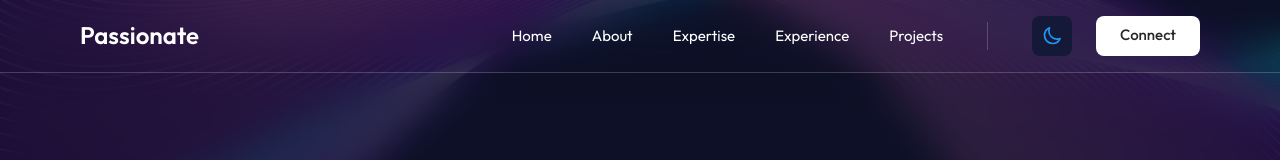
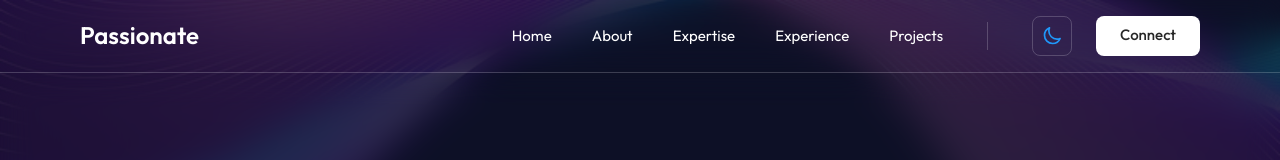
Before and after one commit to alif-firdaus/Passionate-React, a React (Create React App) app: page / in a window 1280 px wide. Shown: the top 160 px of the page. Built offline with nearby package versions, Linux system fonts and the light colour scheme.

Commit message:
Navbar Theme Switcher : updated

```diff
--- a/src/Pages/Navbar.jsx
+++ b/src/Pages/Navbar.jsx
@@ -88,7 +88,7 @@ function Navbar() {
 				{/* Navbar Extra */}
 				<div className="flex justify-between gap-4 lg:gap-6 mr-[26px] lg:mr-20">
 					<div
-						className="flex justify-center border-[1px] w-[40px] h-[40px] rounded-lg dark:border-slate-50 border-slate-400 dark:border-opacity-10 border-opacity-30 lg:dark:bg-darksecondary lg:dark:border-none lg:bg-none lg:border-slate-400 lg:border-opacity-30 items-center cursor-pointer lg:hover:border-opacity-80 duration-300"
+						className="flex justify-center border-[1px] w-[40px] h-[40px] rounded-lg dark:border-slate-50 border-slate-400 dark:border-opacity-20 border-opacity-40 items-center cursor-pointer lg:hover:border-opacity-50 duration-300"
 						onClick={handleThemeSwitch}
 					>
 						{theme === "dark" ? (
```
